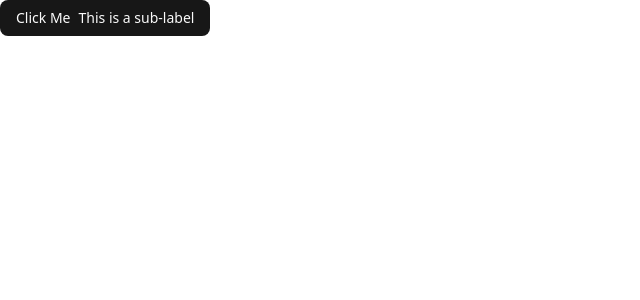
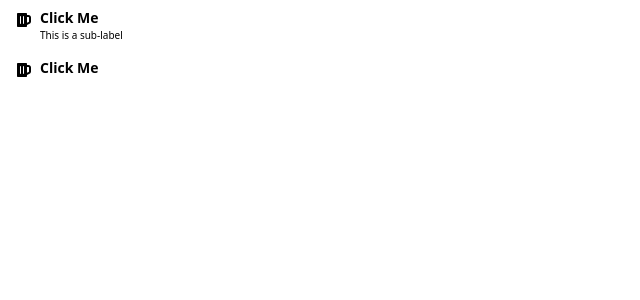
Before and after one commit to Moon2548/web-practice, a Next.js app: page /home in a window 1280 px wide. Shown: the top 300 px of the page, without its empty margins (0-640 px from the left). Built offline with nearby package versions, Linux system fonts and the light colour scheme.

Commit message:
feat: enhance MainButton to support icon rendering and update Home component

```diff
--- a/src/app/home/page.tsx
+++ b/src/app/home/page.tsx
@@ -1,10 +1,12 @@
 import React from "react";
 import { MainButton } from "@/components/main-button";
+import { FaBeer } from "react-icons/fa";
 
 export default function Home() {
     return (
         <div>
-            <MainButton label="Click Me" subLabel="This is a sub-label" />
+            <MainButton icon={<FaBeer />} label="Click Me" subLabel="This is a sub-label" />
+            <MainButton icon={<FaBeer />} label="Click Me" />
         </div>
     )
 }
--- a/src/components/main-button.tsx
+++ b/src/components/main-button.tsx
@@ -1,21 +1,30 @@
 'use client';
 
-import React from 'react';
+import { ReactNode } from 'react';
 import { Button } from "./ui/button"
 import { IconType } from "react-icons";
+import { FaBeer } from "react-icons/fa";
+
+// <FaBeer></FaBeer>
 
 type MainButtonProps = {
-    icon?: IconType;
+    icon?: ReactNode;
     label?: string;
     subLabel?: string;
     onClick?: () => void;
 };
 
-export const MainButton: React.FC<MainButtonProps> = ({ label, subLabel, onClick }) => {
+export const MainButton: React.FC<MainButtonProps> = ({ icon, label, subLabel, onClick }) => {
     return (
-        <Button onClick={onClick}>
-            <div>{label}</div>
-            {subLabel && <div className="text-sm">{subLabel}</div>}
+        <Button
+            onClick={onClick}
+            className="bg-white text-black flex items-start gap-2 h-auto py-2 hover:bg-blue-100 hover:text-pink-400 "
+        >
+            {icon && <span className="mt-1">{icon}</span>}
+            <div className="flex flex-col text-left">
+                {label && <span className="font-semibold">{label}</span>}
+                {subLabel && <span className="text-[10px]">{subLabel}</span>}
+            </div>
         </Button>
     )
 }
```
